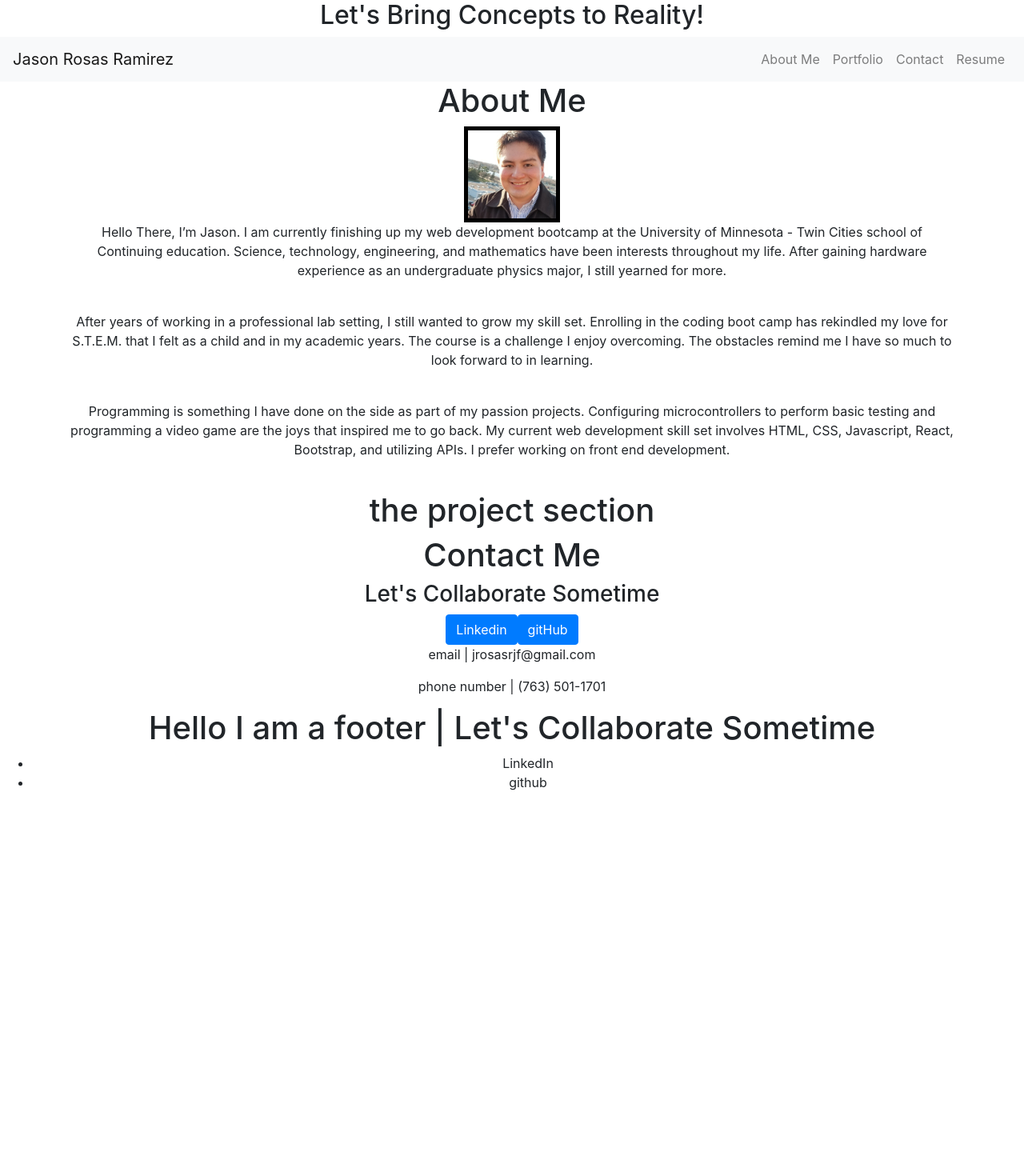
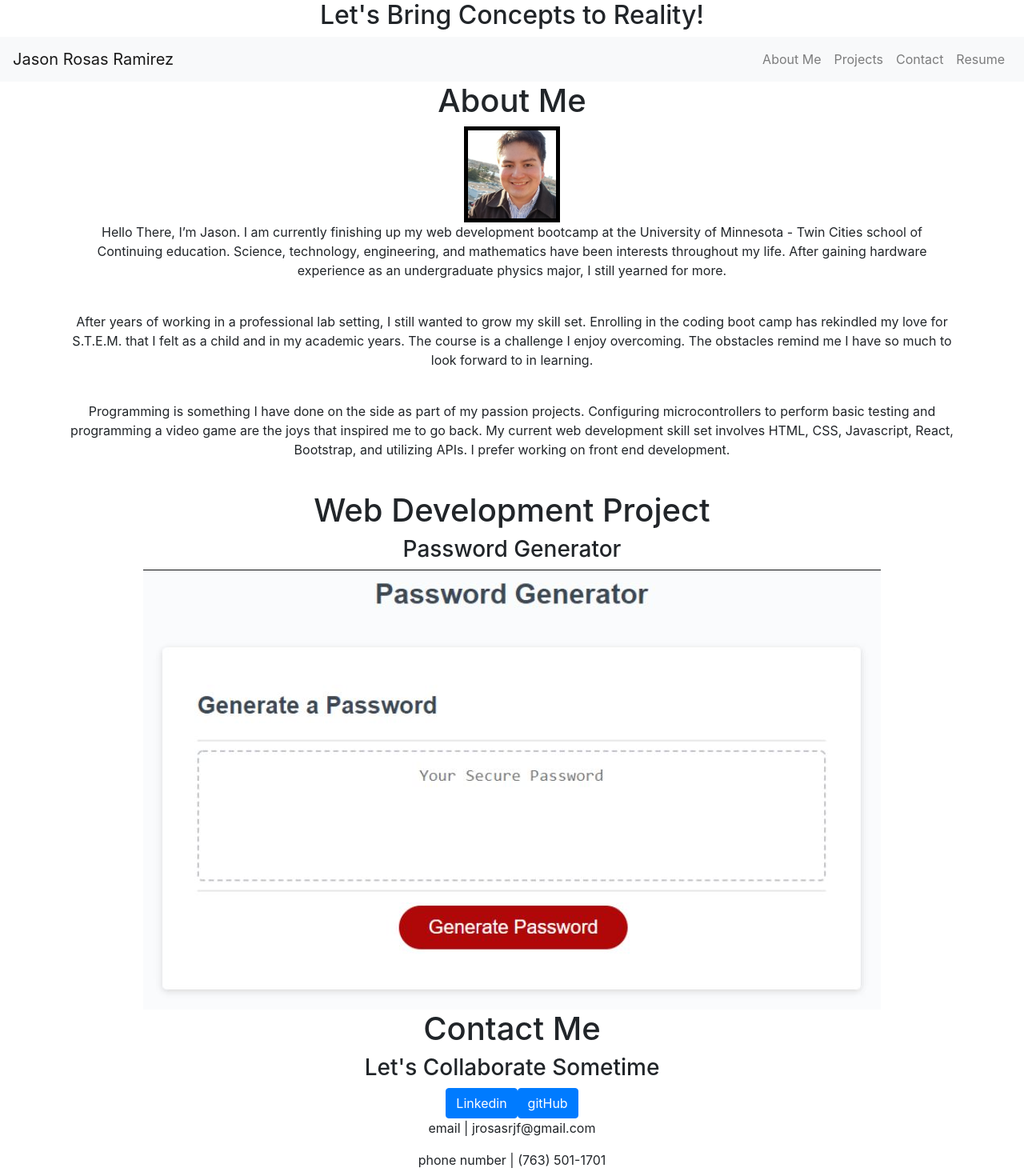
Before and after one commit to Jasonrosasramirez/jason-portfolio-react, a React (Create React App) app: page / in a window 1280 px wide. Shown: the top 1470 px of the page at 80% size. Before the commit the page ends 1006 px from the top, so only its background shows below. Built offline with nearby package versions, Linux system fonts and the light colour scheme.

Commit message:
started to populate the project section. Portfolio should be ready soon :)

```diff
--- a/src/components/Navigation/MyNavBar.jsx
+++ b/src/components/Navigation/MyNavBar.jsx
@@ -19,7 +19,7 @@ function MyNavBar() {
       {/* This is where the links come in :D */}
       {/* About Me, Portfolio, Contact, and Resume, and the title corresponding to the current section is highlighted - from readme*/}
       <Nav.Link href="#about">About Me</Nav.Link> {/* id link is placed in aboutMe.jsx*/}
-      <Nav.Link href="#portfolio">Portfolio</Nav.Link>
+      <Nav.Link href="#projects">Projects</Nav.Link>
       <Nav.Link href="#contact">Contact</Nav.Link>
       <Nav.Link href="#action4">Resume</Nav.Link>
 
--- a/src/pages/Portfolio/portfolio.jsx
+++ b/src/pages/Portfolio/portfolio.jsx
@@ -1,13 +1,24 @@
 import "./portfolio.css";
-
+import picturePWGenerator from "./passwordGenerator.JPG"
 
 
 const Portfolio = () => {
   return (
     <div id = "projects">
-      <h1> the project section </h1>
+        <h1> Web Development Project </h1>
+
+        <article>
+            <div>
+                <h3>Password Generator</h3>
+                <img class = "screenCaptures" src = {picturePWGenerator} alt = "screenshort" />
 
 
+            </div>
+
+
+
+
+        </article>
 
 
     </div>
```
Also changed, not shown: src/pages/Portfolio/passwordGenerator.JPG (added).
